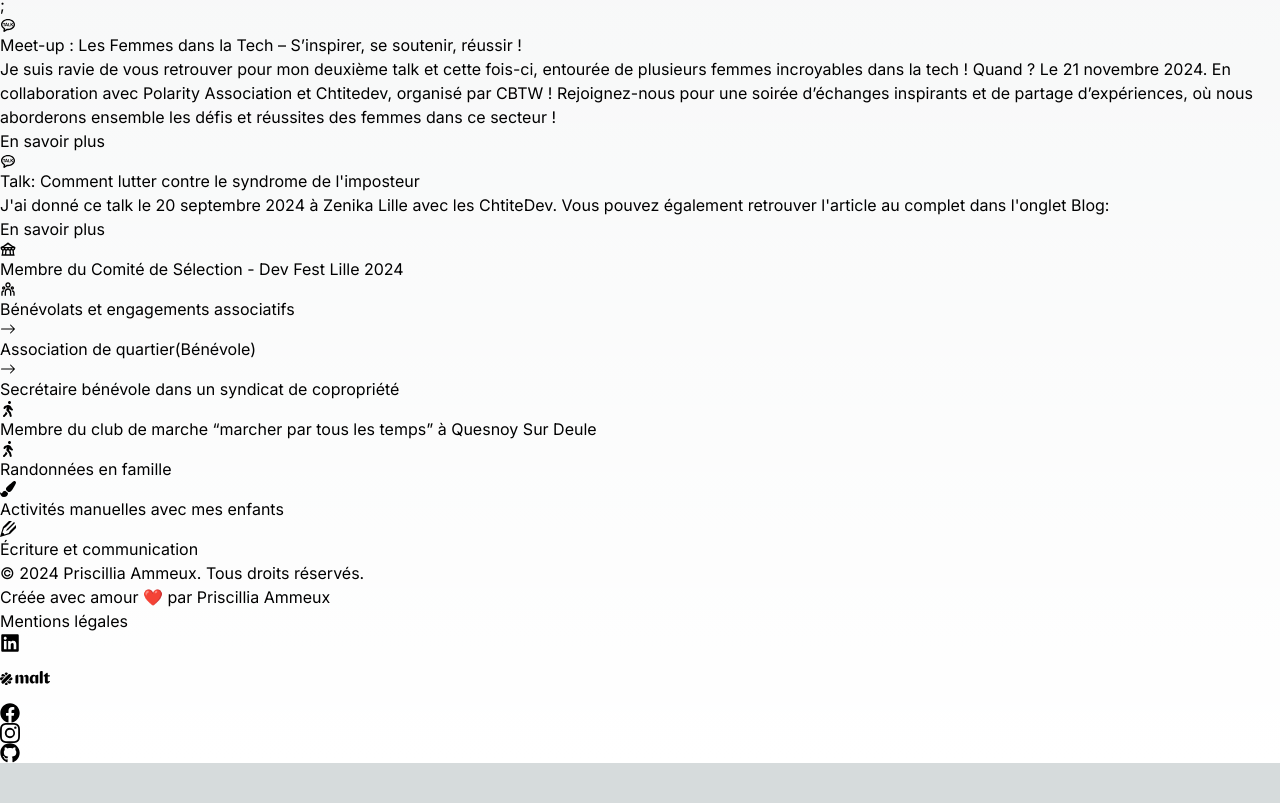
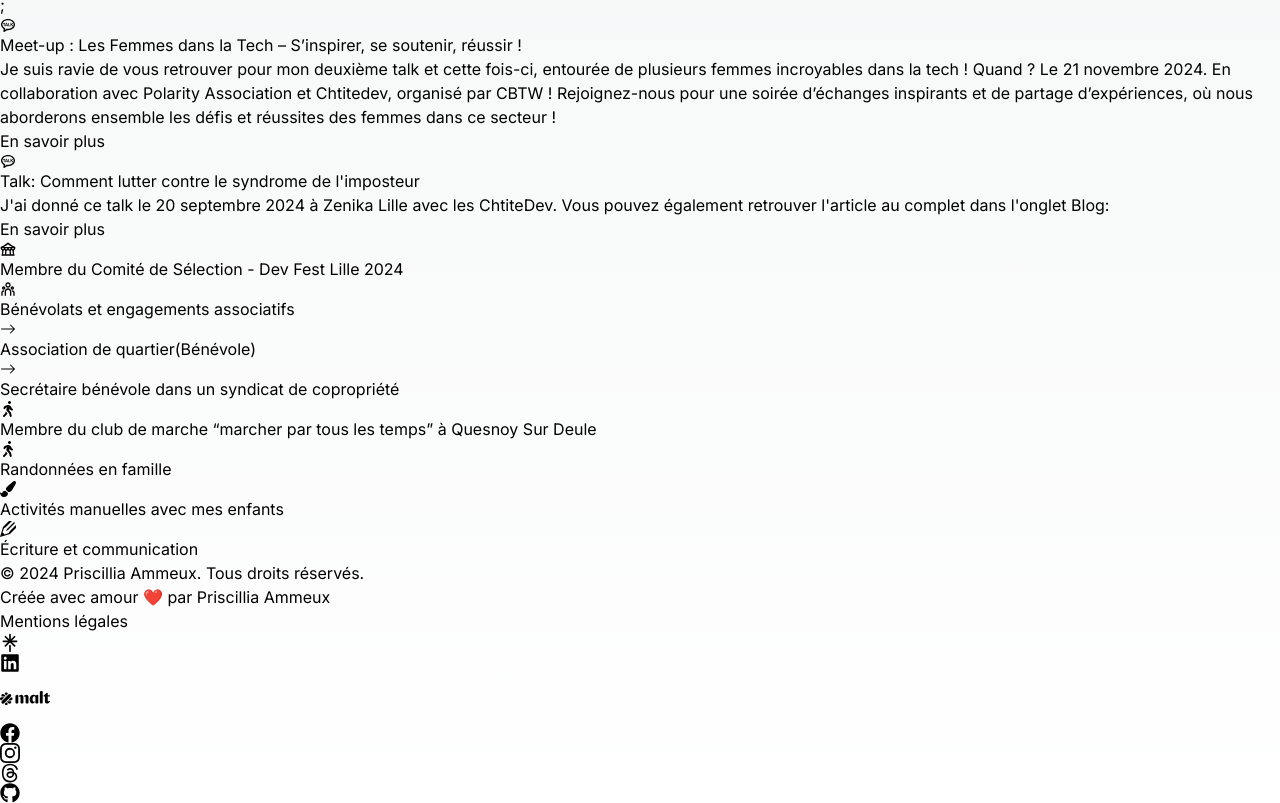
Before and after one commit to PriscilliaAmmeux/my_portfolio, a Next.js app: page /about in a window 1280 px wide. Shown: the part 3427-4230 px from the top of the page. Before the commit the page ends 4190 px from the top, so only its background shows below. Built offline with nearby package versions, Linux system fonts and the light colour scheme; a web font is replaced by a local one.

Commit message:
update social network

```diff
--- a/package.json
+++ b/package.json
@@ -24,6 +24,7 @@
     "react-google-recaptcha": "^3.1.0",
     "react-hook-form": "^7.53.0",
     "react-icons": "^5.3.0",
+    "sharp": "^0.33.5",
     "sitemap": "^8.0.0",
     "sweetalert2": "^11.12.4"
   },
--- a/src/app/ui/footer/footer.tsx
+++ b/src/app/ui/footer/footer.tsx
@@ -1,7 +1,9 @@
 import { FaFacebook, FaGithub, FaLinkedin } from "react-icons/fa";
 import ProfileLink from "../profileLink/profileLink";
 import { SiMalt } from "react-icons/si";
+import { FaThreads } from "react-icons/fa6";
 import { BsInstagram } from "react-icons/bs";
+import { TbBrandLinktree } from "react-icons/tb";
 import ScrollToTopButton from "@/app/components/scrollToTopButton/scrollToTopButton";
 
 export default function Footer() {
@@ -23,6 +25,12 @@ export default function Footer() {
 
       <section className="flex justify-between space-x-2">
         <ProfileLink
+          href="https://linktr.ee/priscillia_ammeux"
+          ariaLabel="Link to all social media profiles"
+          Icon={TbBrandLinktree}
+          size={20}
+        />
+        <ProfileLink
           href="https://www.linkedin.com/in/priscillia-ammeux/"
           ariaLabel="Link to LinkedIn profile"
           Icon={FaLinkedin}
@@ -35,15 +43,22 @@ export default function Footer() {
           size={50}
         />
         <ProfileLink
-          href="https://www.facebook.com/priscillia.selva/?locale=fr_FR"
+          href="https://www.facebook.com/priscillia.selva/"
           ariaLabel="Link to Facebook profile"
           Icon={FaFacebook}
           size={20}
         />
         <ProfileLink
-          href="https://www.instagram.com/priscillia_ammeux/"
+          href="https://www.instagram.com/priscillia_ammeux_web"
           ariaLabel="Link to Facebook profile"
           Icon={BsInstagram}
+          size={20}
+        />
+
+        <ProfileLink
+          href="https://www.threads.net/@priscillia_ammeux_web"
+          ariaLabel="Link to Threads profile"
+          Icon={FaThreads}
           size={20}
         />
         <ProfileLink
```
Also changed, not shown: 1 other file (tests, documents, lock files or other folders).
